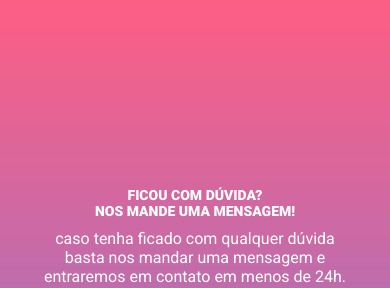
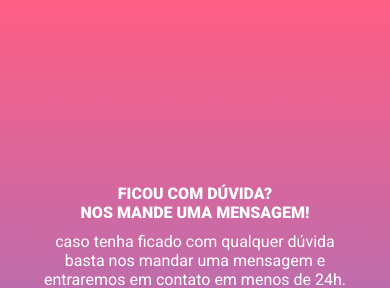
Before and after one commit to beto-luis/Quest-JS-intermedi-rio, a plain HTML site: page index.html in a window 390 px wide. Shown: the top 288 px of the page. Drawn offline with Linux system fonts and the light colour scheme.

Commit message:
responsive

```diff
--- a/src/css/responsive.css
+++ b/src/css/responsive.css
@@ -1,6 +1,5 @@
 @media (max-width: 768px) {
     .container {
-        background-size: 100% 100%;
         display: flex;
         flex-direction: column;
         justify-content: center;
@@ -15,7 +14,7 @@
     }
 
     .descricao .titulo {
-        font-size: 14px;
+        font-size: 16px;
     }
 
     .descricao .paragrafo {
```
